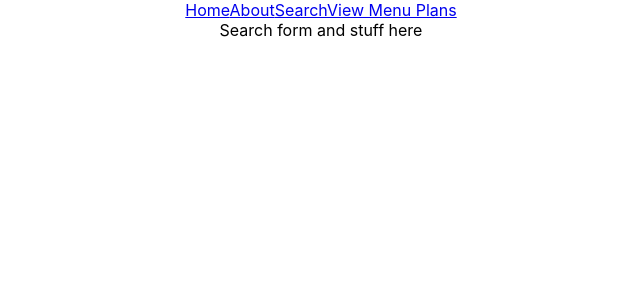
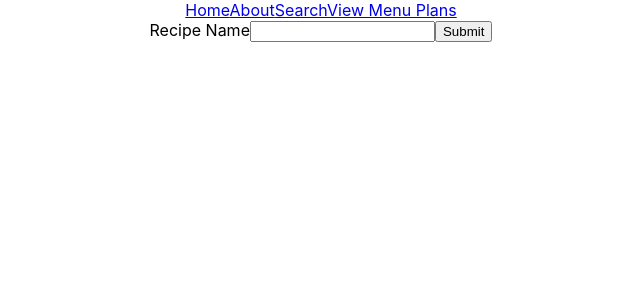
Before and after one commit to dwinniford/nutrition-tracker, a React (Create React App) app: page /search in a window 1280 px wide. Shown: the top 300 px of the page, without its empty margins (319-959 px from the left). Built offline with nearby package versions, Linux system fonts and the light colour scheme.

Commit message:
add search form

```diff
--- /dev/null
+++ b/src/components/SearchForm.js
@@ -0,0 +1,15 @@
+import React, { Component } from 'react'
+
+export default class SearchForm extends Component {
+    render() {
+        return (
+            <div>
+                <form>
+                    <label>Recipe Name</label>
+                    <input type="text" />
+                    <input type="Submit" />
+                </form>
+            </div>
+        )
+    }
+}
--- a/src/containers/SearchContainer.js
+++ b/src/containers/SearchContainer.js
@@ -1,10 +1,11 @@
 import React, { Component } from 'react'
+import SearchForm from '../components/SearchForm.js'
 
 export default class SearchContainer extends Component {
     render() {
         return (
             <div>
-                Search form and stuff here
+                <SearchForm />
             </div>
         )
     }
```
